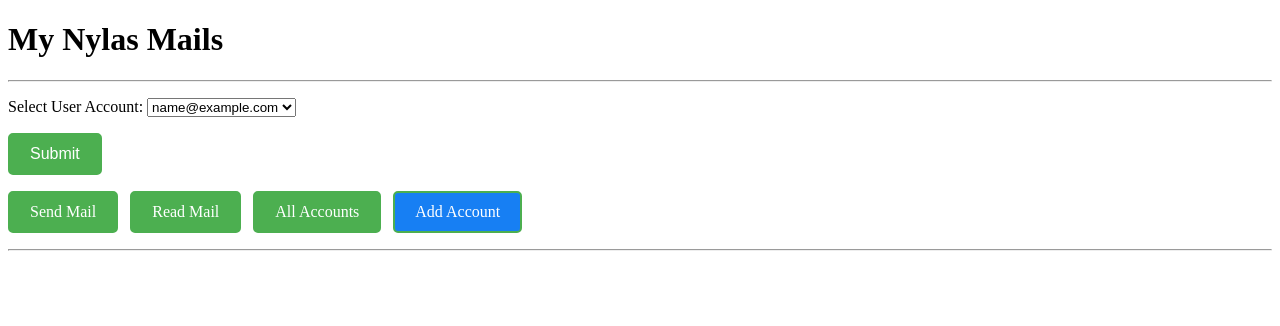
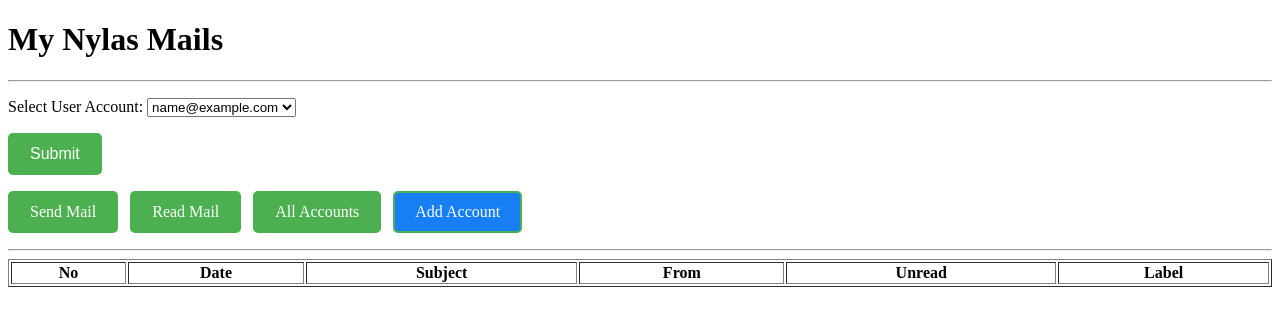
Before and after one commit to prema1432/mynylas, a Django app: page /read-emails/ in a window 1280 px wide. Shown: the top 326 px of the page. Run offline with Django 4.2, Linux system fonts and the light colour scheme; tables that the repository leaves empty hold one stand-in row (values such as "Sample post"); lists and menus that the app fills with data are empty.

Commit message:
labels added

```diff
--- a/nylasapp/views.py
+++ b/nylasapp/views.py
@@ -72,8 +72,10 @@
                 inbox_emails = [
                     {
                         'subject': message.subject,
-                        'date': message.date,
-                        'from_mail': message.from_email,
+                        'date': message.received_at,
+                        'from_mail': message.from_,
+                        'unread': message.unread,
+                        'labels': message._labels,
                     }
                     for message in email_list
                 ]
--- a/templates/my_messages.html
+++ b/templates/my_messages.html
@@ -56,8 +56,30 @@
 
 </p><hr>
 {#<P>{{ email_list }}</P>#}
-{%  for email in email_list %}
-{{ forloop.counter }}.  {{ email.subject }} <br>
-{% endfor %}
+<table border="1" style="width: 100%">
+    <thead>
+        <tr>
+            <th>No</th>
+            <th>Date</th>
+            <th>Subject</th>
+            <th>From</th>
+            <th>Unread</th>
+            <th>Label</th>
+
+        </tr>
+    </thead>
+    <tbody>
+        {% for email in email_list %}
+            <tr>
+                <td>{{ forloop.counter }}</td>
+                <td>{{ email.date }}</td>
+                <td>{{ email.subject }}</td>
+                <td>{{ email.from_mail }}</td>
+                <td>{{ email.unread }}</td>
+                <td>{{ email.labels }}</td>
+            </tr>
+        {% endfor %}
+    </tbody>
+</table>
 </body>
 </html>
```
